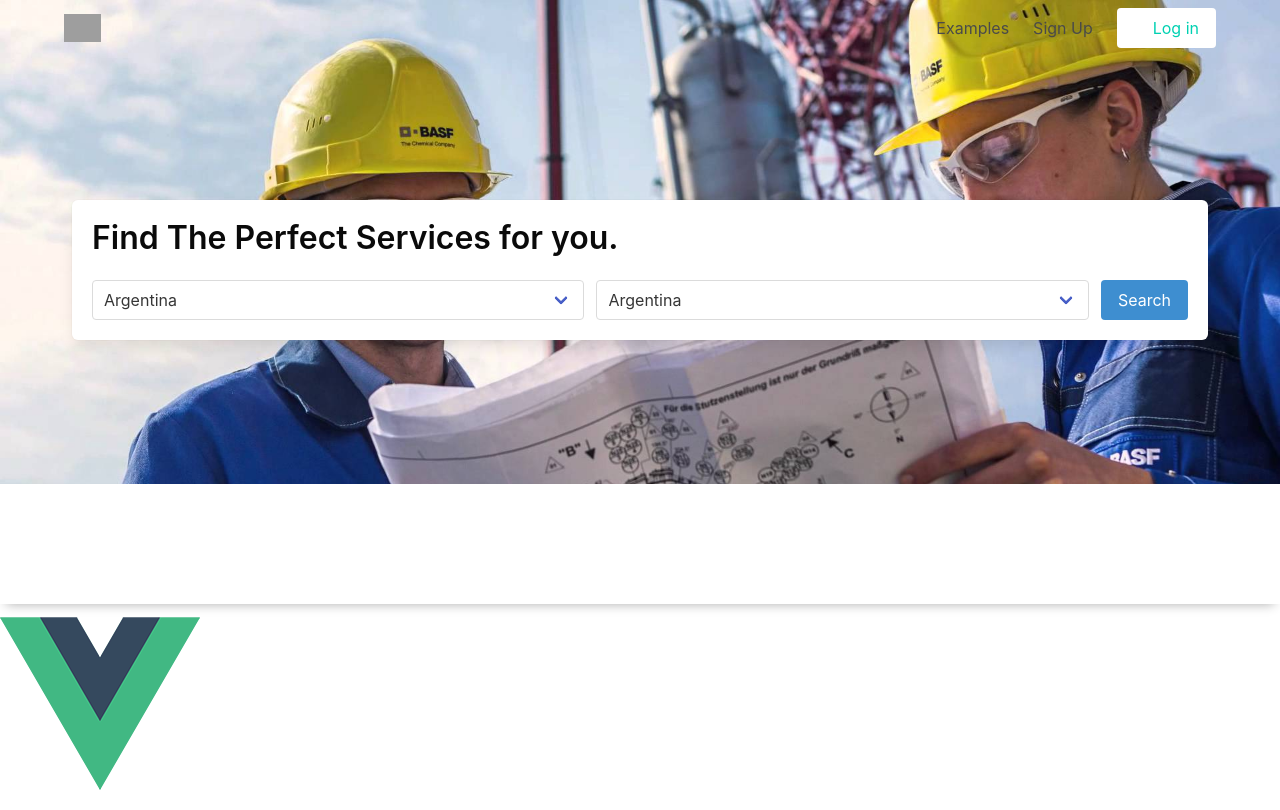
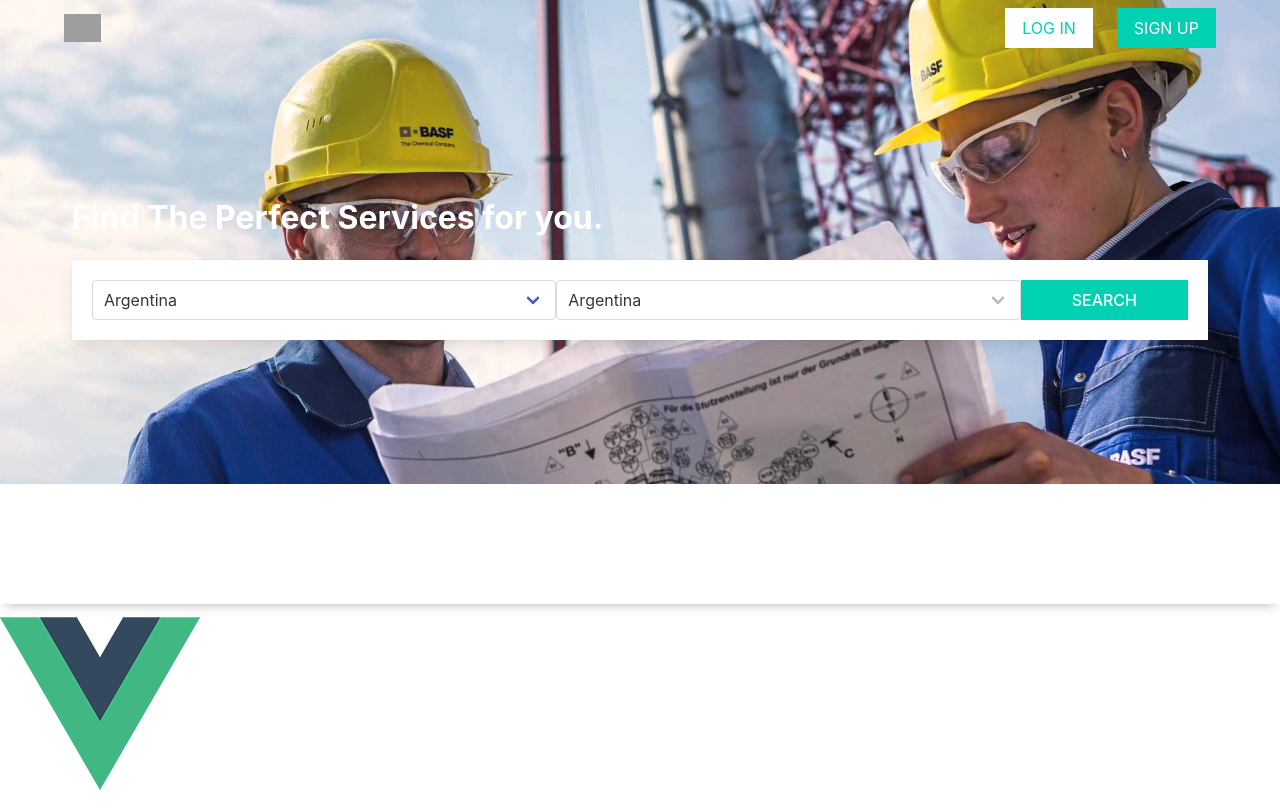
Before and after one commit to AmmariJawher/starman-theme, a Vue app: page / in a window 1280 px wide. Built offline with nearby package versions, Linux system fonts and the light colour scheme; grey boxes are pictures that could not be loaded.

Commit message:
Change Bulma styel

```diff
--- a/package.json
+++ b/package.json
@@ -11,6 +11,10 @@
     "build": "node build/build.js"
   },
   "dependencies": {
+    "@fortawesome/fontawesome-svg-core": "^1.2.21",
+    "@fortawesome/free-brands-svg-icons": "^5.10.1",
+    "@fortawesome/free-solid-svg-icons": "^5.10.1",
+    "@fortawesome/vue-fontawesome": "^0.1.6",
     "bulma": "^0.7.5",
     "vue": "^2.5.2"
   },
--- a/src/App.vue
+++ b/src/App.vue
@@ -21,7 +21,46 @@ export default {
 }
 </script>
 
-<style>
+<style lang="scss">
+@charset "utf-8";
+
+// Import a Google Font
+@import url('https://fonts.googleapis.com/css?family=Nunito:400,700');
+
+// Set your brand colors
+$purple: #033090;
+$pink: #033090;
+$brown: #757763;
+$beige-light: #D0D1CD;
+$beige-lighter: #EFF0EB;
+
+// Update Bulma's global variables
+$grey-dark: $brown;
+$grey-light: $beige-light;
+$primary: $purple;
+$link: $pink;
+$widescreen-enabled: trye;
+$fullhd-enabled: false;
+$border: white;
+$box-shadow: 0 16px 40px rgba(0,0,0,0.25) !default;
+
+// Update some of Bulma's component variables
+$body-background-color: $beige-lighter;
+$control-border-width: 1px;
+$input-border-color: transparent;
+$input-shadow: none;
+
+// Import only what you need from Bulma
+@import "../node_modules/bulma/sass/utilities/_all.sass";
+@import "../node_modules/bulma/sass/base/_all.sass";
+@import "../node_modules/bulma/sass/elements/button.sass";
+@import "../node_modules/bulma/sass/elements/container.sass";
+@import "../node_modules/bulma/sass/elements/title.sass";
+@import "../node_modules/bulma/sass/form/_all.sass";
+@import "../node_modules/bulma/sass/components/navbar.sass";
+@import "../node_modules/bulma/sass/layout/hero.sass";
+@import "../node_modules/bulma/sass/layout/section.sass";
+
 #app {
 }
 </style>
--- a/src/components/Hero.vue
+++ b/src/components/Hero.vue
@@ -15,18 +15,14 @@
           </div>
           <div id="navbarMenuHeroA" class="navbar-menu">
             <div class="navbar-end">
-              <a class="navbar-item">
-                Examples
-              </a>
-              <a class="navbar-item">
-                Sign Up
-              </a>
               <span class="navbar-item">
-                <a class="button is-primary is-inverted">
-                  <span class="icon">
-                    <i class="far fa-user-circle"></i>
-                  </span>
-                  <span>Log in</span>
+                <a class="button is-primary is-inverted is-radiusless">
+                  <span>LOG IN</span>
+                </a>
+              </span>
+              <span class="navbar-item">
+                <a class="button is-primary is-radiusless">
+                  <span>SIGN UP</span>
                 </a>
               </span>
             </div>
@@ -35,13 +31,13 @@
       </nav>
     </div>
 
-    <div class="hero-body">
+    <div class="hero-body" id="hero-body-pad">
       <div class="container">
-        <div class="box">
+              <h1 class="title has-text-white has-text-weight-bold">Find The Perfect Services for you.</h1>
+        <div class="box is-radiusless">
            <div class="media-content">
-              <h1 class="title has-text-black">Find The Perfect Services for you.</h1>
               <div class="field-body">
-                <div class="field">
+                <div class="field is-marginless">
                   <div class="control is-expanded">
                     <div class="select is-fullwidth">
                       <select name="country">
@@ -62,8 +58,8 @@
                   </div>
                 </div>
                 <div class="field is-grouped">
-                  <div class="control is-expanded">
-                    <div class="select is-fullwidth">
+                  <div class="control is-expanded is-marginless">
+                    <div class="select is-fullwidth is-disabled">
                       <select name="country">
                         <option value="Argentina">Argentina</option>
                         <option value="Bolivia">Bolivia</option>
@@ -80,11 +76,9 @@
                       </select>
                     </div>
                   </div>
-                  <p class="control">
-                    <a class="button is-info">
-                      Search
-                    </a>
-                  </p>
+                      <p class="control">
+                        <a class="button is-primary is-radiusless" id="button-wide">SEARCH</a>
+                      </p>
                 </div>
               </div>
             </div>
@@ -102,7 +96,13 @@ export default {
 }
 </script>
 
-<style lang="scss">
+<style lang="scss" scoped>
+#button-wide {
+  padding-left: 50px;
+  padding-right: 50px;
+  font-weight: 500;
+}
+
 .bg-img {
   background-image: url("../assets/img/hero-bg-img.jpg") ;
   background-position: center center;
--- a/src/main.js
+++ b/src/main.js
@@ -3,6 +3,13 @@
 import Vue from 'vue'
 import App from './App'
 import './../node_modules/bulma/css/bulma.css'
+import { library } from '@fortawesome/fontawesome-svg-core'
+import { faCoffee } from '@fortawesome/free-solid-svg-icons'
+import { FontAwesomeIcon } from '@fortawesome/vue-fontawesome'
+
+library.add(faCoffee)
+
+Vue.component('font-awesome-icon', FontAwesomeIcon)
 
 Vue.config.productionTip = false
 
```
Also changed, not shown: src/components/LoginModal.vue (added, +57 -0 lines), src/assets/img/GettyImages-521983013-57a53f123df78cf45996cc25.jpg (added), 1 other file (tests, documents, lock files or other folders).
